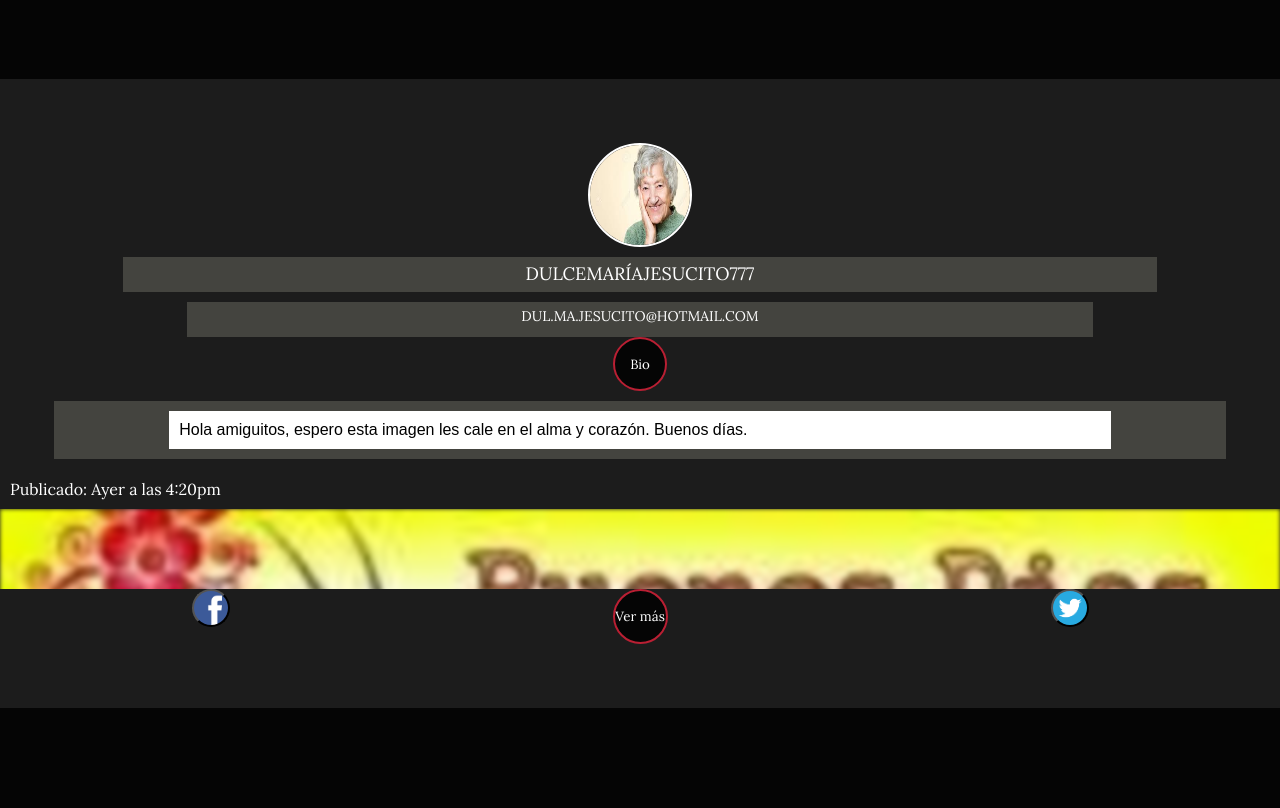
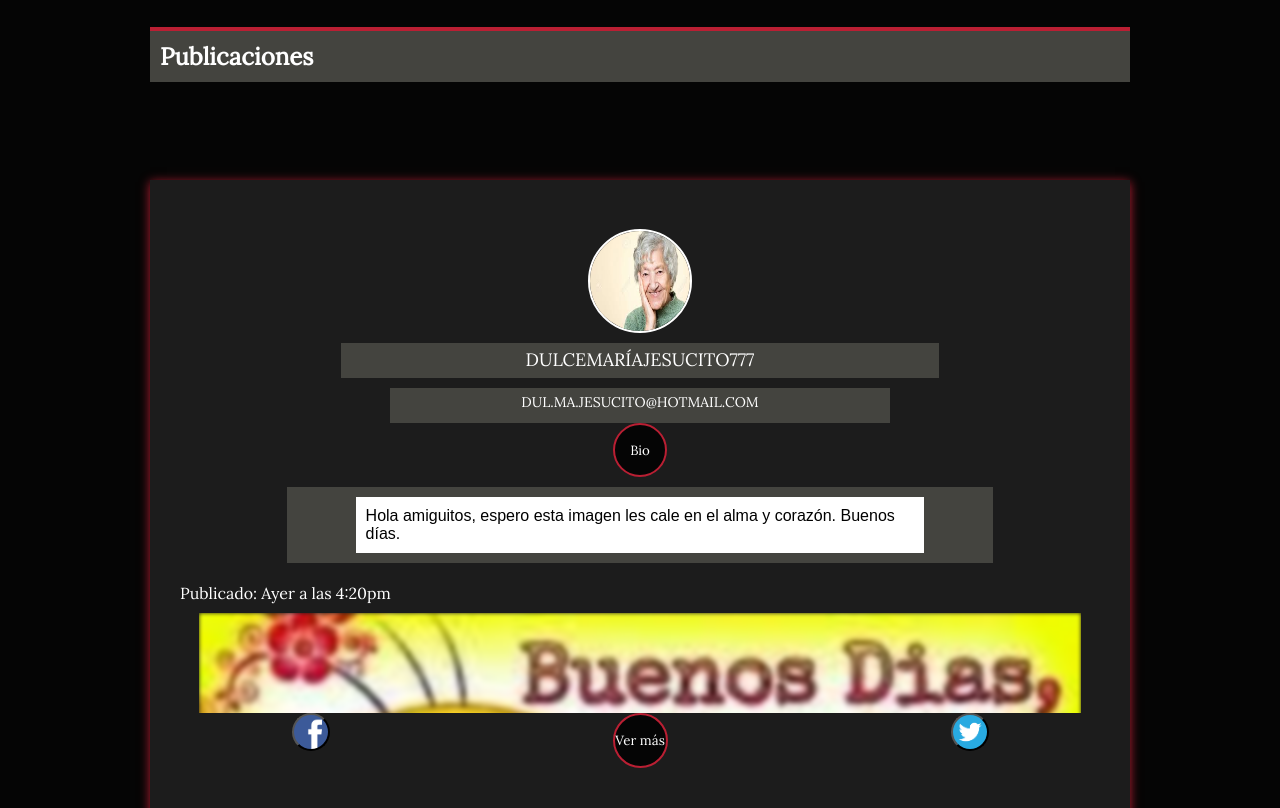
Before and after one commit to cristianfelipe94/WebDesign-Practice, a website: page lab2/src/index.html in a window 1280 px wide. Shown: the part 980-1788 px from the top of the page. Drawn offline with Linux system fonts and the light colour scheme.

Commit message:
Have added basic media queries for tablet that are also used on desktop. Only one breakpoint was necessary.

```diff
--- a/lab2/src/sass/General/_general.scss
+++ b/lab2/src/sass/General/_general.scss
@@ -9,7 +9,7 @@ body {
 	background-color: #050505;
 	color: white;
 	height: 100%;
-	margin: 0;
-	width: 100%;
+	margin: 0 auto;
+	max-width: 980px;
 	padding: 0;
 }
--- /dev/null
+++ b/lab2/src/sass/Medias/_tablet.scss
@@ -0,0 +1,31 @@
+@media only screen and (min-width: 600px) {
+.head-component-size {
+	height: 300px;
+}
+
+  .searched-username {
+		width: 60%;
+	}
+
+	.searched-email {
+		width: 50%;
+	}
+
+	.post-frame-border {
+		width: 70%;
+	}
+
+	.post-img-size {
+    width: 90%;
+		margin: 0 auto;
+		height: 100px;
+	}
+
+	.date-container {
+    padding: 10px 30px;
+	}
+
+	.related-component {
+		width: 200px;
+	}
+}
--- a/lab2/src/sass/Post/_post.scss
+++ b/lab2/src/sass/Post/_post.scss
@@ -18,6 +18,7 @@
 	padding: 5% 0;
 	background-color: #1C1C1C;
 	margin: 10% 0;
+	box-shadow: 0px 2px 10px #ba1f33;
 }
 
 .bio-action-opener {
--- a/lab2/src/sass/SearchedUser/_avatar.scss
+++ b/lab2/src/sass/SearchedUser/_avatar.scss
@@ -41,6 +41,8 @@
 	background-color: white;
 	height: 30px;
 	padding: 5px;
+	width: 80%;
+	margin: 0 auto;
 }
 
 .search-bar-color {
--- a/lab2/src/sass/TopMenu/_hero.scss
+++ b/lab2/src/sass/TopMenu/_hero.scss
@@ -1,5 +1,5 @@
 .head-component-size {
-	width: 100vw;
+	width: 100%;
 	height: 151px;
 	position: relative;
 	overflow: hidden;
@@ -25,7 +25,7 @@
 	position: absolute;
 	top: 0;
 	left: 0;
-	max-width: 100%;
+	width: 100%;
 	height: auto;
 	z-index: -1;
 }
--- a/lab2/src/sass/style.scss
+++ b/lab2/src/sass/style.scss
@@ -5,3 +5,4 @@
 @import 'Post/post';
 @import 'Related/related';
 @import 'Footer/footer';
+@import 'Medias/tablet';
```
Also changed, not shown: lab2/src/css/style.css, 1 other file.
